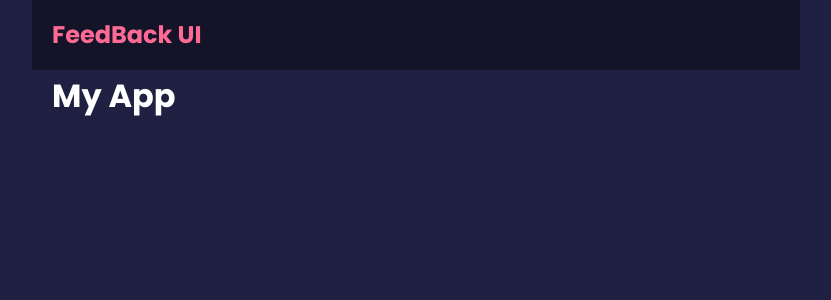
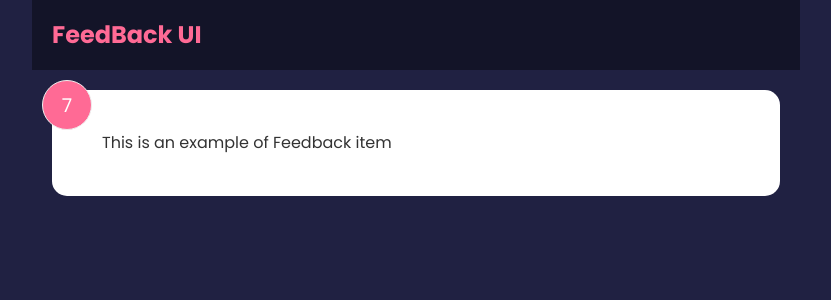
Before and after one commit to ajinkyacodes/reactjs-feedback-app, a React (Create React App) app: page / in a window 1280 px wide. Shown: the top 300 px of the page, without its empty margins (224-1055 px from the left). Built offline with nearby package versions, Linux system fonts and the light colour scheme.

Commit message:
Created FeedbackItems component with useState hook

```diff
--- a/src/App.js
+++ b/src/App.js
@@ -1,11 +1,12 @@
 import Header from "./components/Header";
+import FeedbackItem from "./components/FeedbackItem";
 
 function App() {
   return (
     <>
       <Header />
       <div className="container">
-        <h1>My App</h1>
+        <FeedbackItem />
       </div>
     </>
   );
--- /dev/null
+++ b/src/components/FeedbackItem.jsx
@@ -0,0 +1,15 @@
+import { useState } from "react";
+
+function FeedbackItem() {
+  const [rating, setRating] = useState(7);
+  const [text, setText] = useState("This is an example of Feedback item");
+
+  return (
+    <div className="card">
+      <div className="num-display">{rating}</div>
+      <div className="text-display">{text}</div>
+    </div>
+  );
+}
+
+export default FeedbackItem;
```
